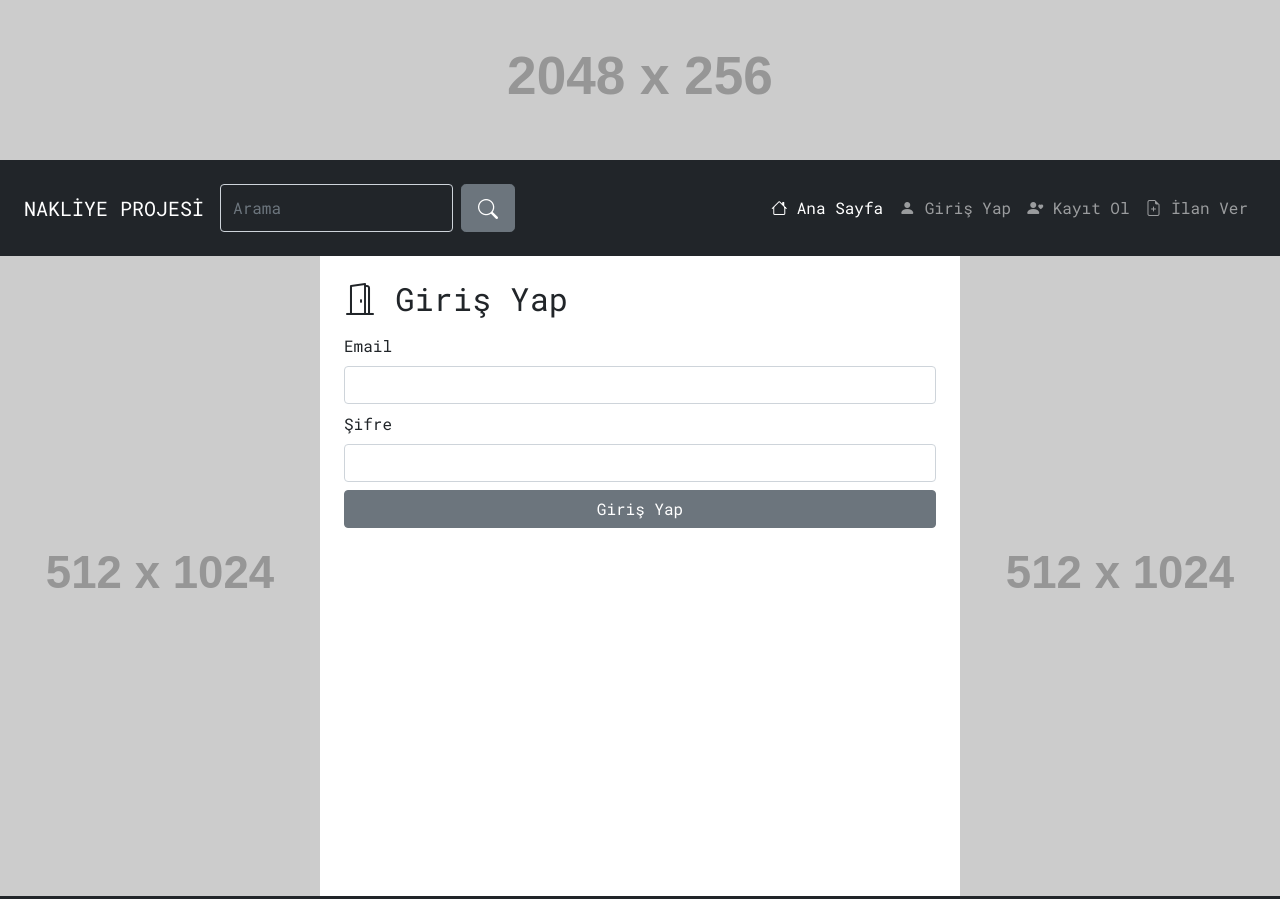
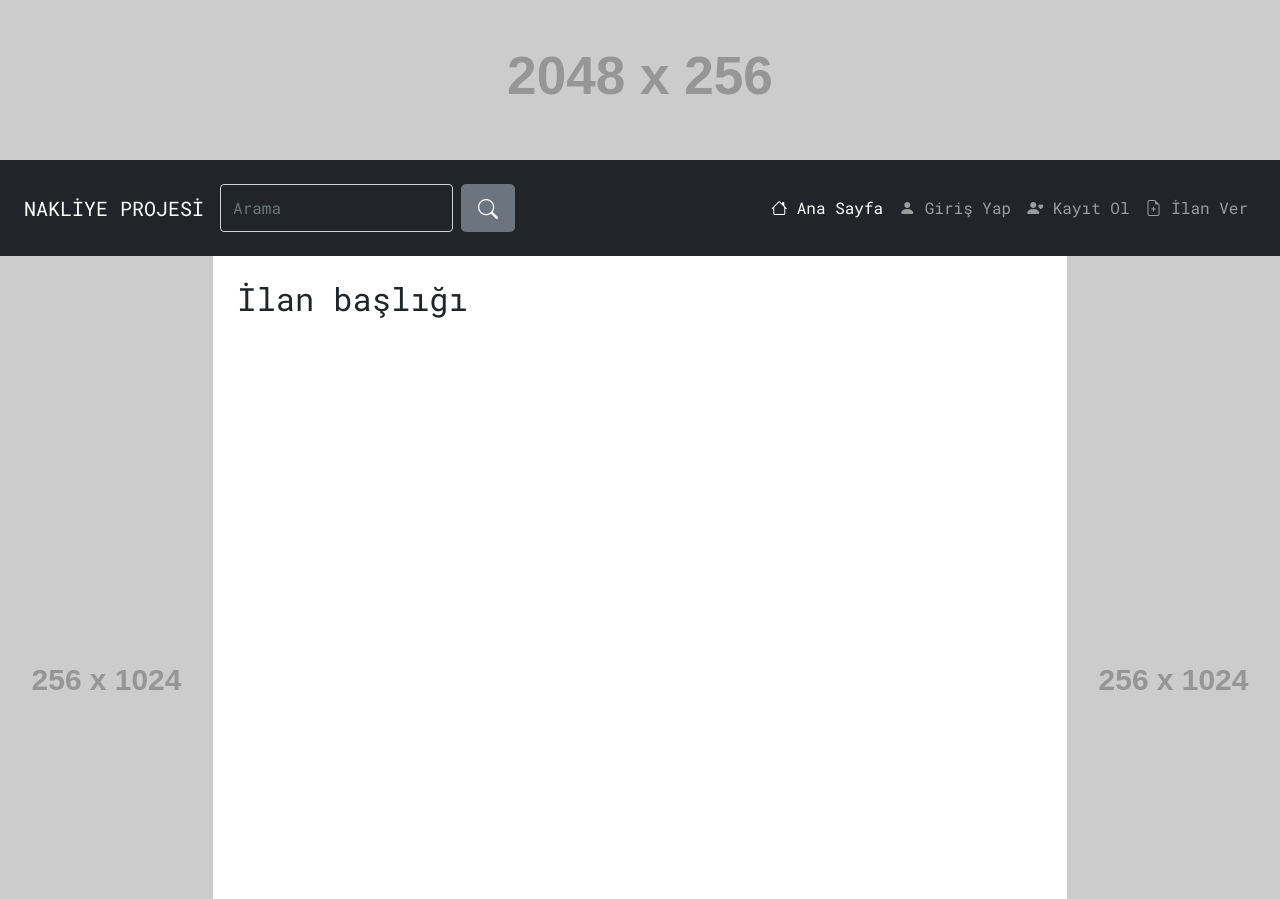
Before and after one commit to ilkerkaracaa/nakliyeProjeFrontend, a plain HTML site: page ad.html in a window 1280 px wide. Shown: the top 899 px of the page. Drawn offline with nearby package versions, Linux system fonts and the light colour scheme; placeholder pictures from the web are drawn by us.

Commit message:
Banner boyutları değiştirildi.

```diff
--- a/login.html
+++ b/ad.html
@@ -5,7 +5,7 @@
     <meta charset="UTF-8">
     <meta http-equiv="X-UA-Compatible" content="IE=edge">
     <meta name="viewport" content="width=device-width, initial-scale=1.0">
-    <title>Nakliye Proje</title>
+    <title>Nakliye Proje - İlan</title>
     <!--Bootstrap CSS-->
     <link rel="stylesheet" href="assets/css/bootstrap.min.css">
     <!--Main CSS-->
@@ -64,33 +64,20 @@
                 </nav>
             </div>
             <!--Left Banner-->
-            <div class="col-lg-3 d-none d-lg-block  p-0">
-                <img id="left-banner" src="https://via.placeholder.com/512x1024" class="img-fluid sticky-top" style="z-index: -1">
+            <div class="col-lg-2 d-none d-lg-block  p-0">
+                <img id="left-banner" src="https://via.placeholder.com/256x1024" class="img-fluid sticky-top" style="z-index: -1">
             </div>
             <!--Main-->
-            <div class="col-lg-6 p-4">
-                <form class="row g-2">
+            <div class="col-lg-8 p-4">
+                <div class="row">
                     <div class="col-12">
-                        <h2><i class="bi bi-door-open"></i> Giriş Yap</h2>
+                        <h2>İlan başlığı</h2>
                     </div>
-                    <div class="col-12">
-                        <label for="inputEmail" class="form-label">Email</label>
-                        <input type="email" id="inputEmail" class="form-control" required>
-                    </div>
-                    <div class="col-12">
-                        <label for="inputSifre" class="form-label">Şifre</label>
-                        <input type="password" class="form-control" id="inputSifre" required>
-                    </div>
-                    <div class="col-12">
-                        <div class="d-grid g-2">
-                            <input type="submit" value="Giriş Yap" class="btn btn-secondary">
-                        </div>
-                    </div>
-                </form>
+                </div>
             </div>
             <!--Right Banner-->
-            <div class="col-lg-3 d-none d-lg-block p-0">
-                <img src="https://via.placeholder.com/512x1024" class="img-fluid sticky-top" style="z-index: -1">
+            <div class="col-lg-2 d-none d-lg-block p-0">
+                <img src="https://via.placeholder.com/256x1024" class="img-fluid sticky-top" style="z-index: -1">
             </div>
             <!--Footer-->
             <div class="col-12 text-center p-4 text-light bg-dark">
```
Also changed, not shown: index.html (+7 -7 lines), profile.html (+5 -5 lines), register.html (+5 -5 lines).
